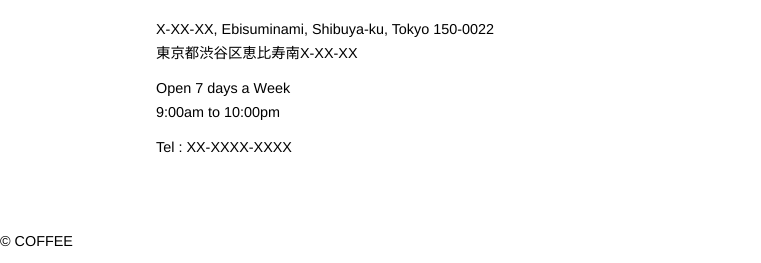
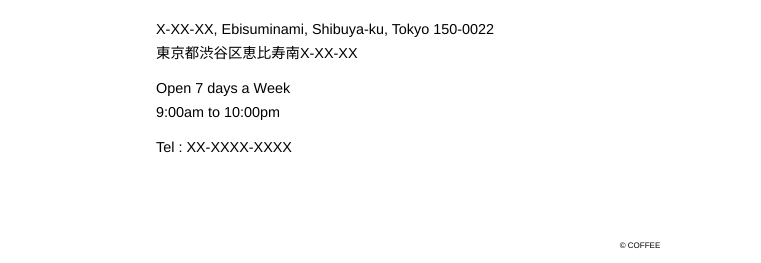
Before and after one commit to marscode48/corp_coffee, a plain HTML site: page index.html in a window 1280 px wide. Shown: the part 3391-3654 px from the top of the page, without its empty margins (0-761 px from the left). Drawn offline with nearby package versions, Linux system fonts and the light colour scheme; some packages are replaced by stand-ins of ours.

Commit message:
footerのstyleを作成

```diff
--- a/styles/breakpoints/_base.scss
+++ b/styles/breakpoints/_base.scss
@@ -284,3 +284,12 @@ Location
     }
   }
 }
+
+/*-------------------------------------------
+Footer
+-------------------------------------------*/
+.footer {
+  font-size: 0.5rem;
+  text-align: center;
+  padding: 10px 0;
+}
```
Also changed, not shown: styles/style.css, 1 other file.
